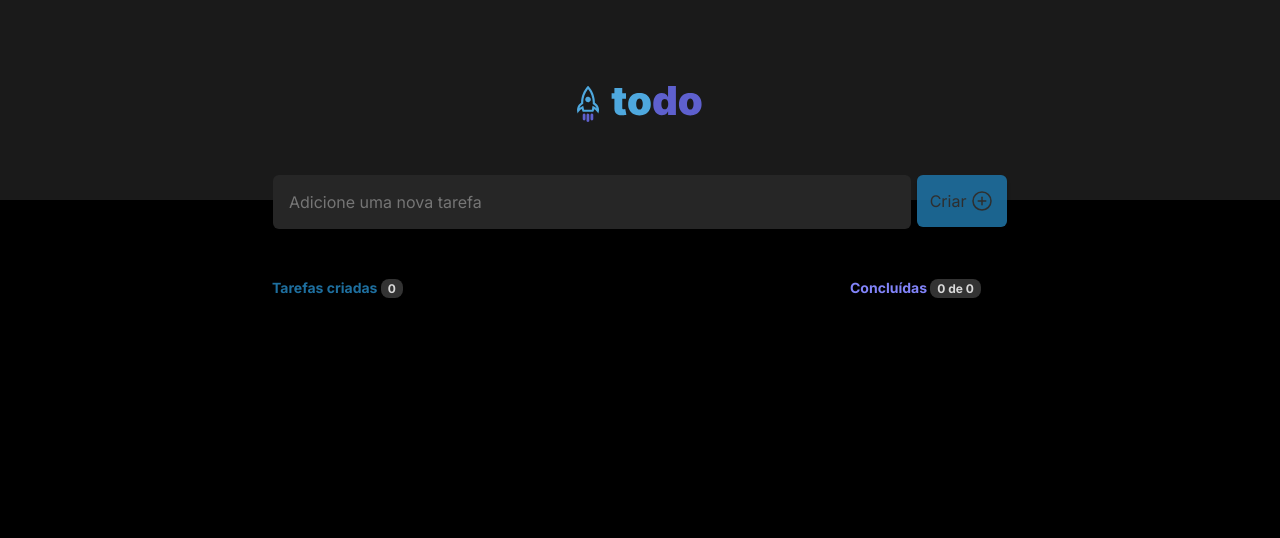
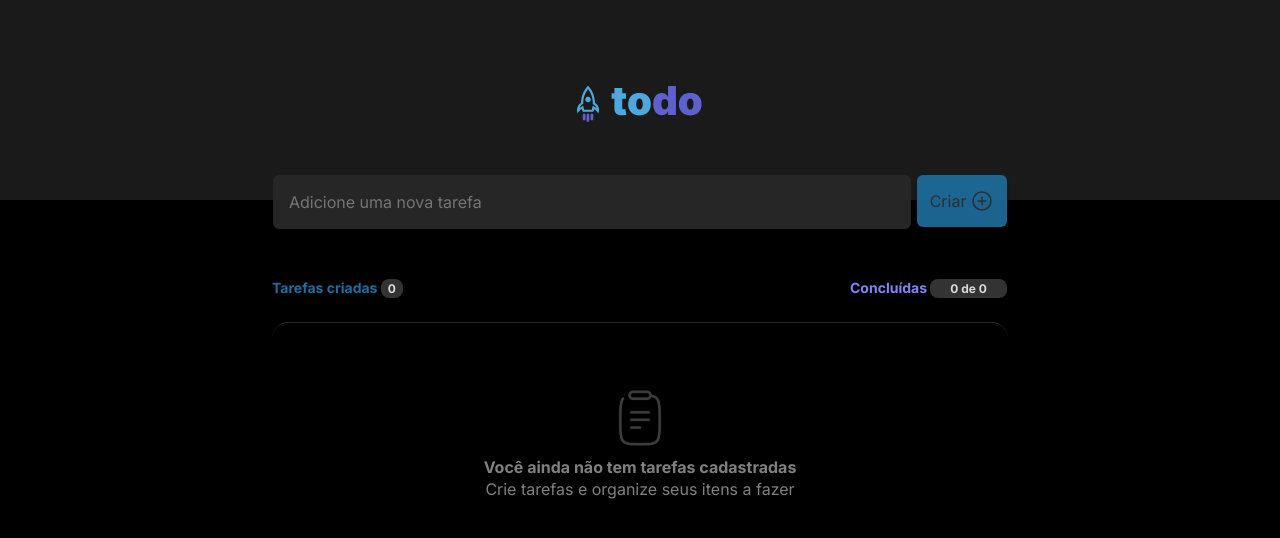
Before and after one commit to xenxem/TodoList, a React (Vite) app: page / in a window 1280 px wide. Shown: the top 538 px of the page. Built offline with nearby package versions, Linux system fonts and the light colour scheme.

Commit message:
exibição dos componentes para lista vazia e lista com tarefas.

```diff
--- a/src/App.module.css
+++ b/src/App.module.css
@@ -123,7 +123,7 @@ input[type="text"]:focus {
     height: 19px;
     font-weight: bold;
     font-size: 12px;
-    padding: 2px 7px;
+    padding: 2px 20px;
     color:var(--grey-200);
 }
 
--- a/src/App.tsx
+++ b/src/App.tsx
@@ -3,6 +3,7 @@ import styles from './App.module.css';
 import {PlusCircle} from 'phosphor-react';
 import { ChangeEvent, Fragment, useState } from 'react';
 import { Task } from './components/Task';
+import { TaskEmpty } from './components/TaskEmpty';
 
 
 function App() {
@@ -26,10 +27,16 @@ function App() {
 
     if(tarefasTotais === 0){
       return (
-        <div className={styles.headerInfoTasks}>
-          <span>Tarefas criadas <span className={styles.completedTasks}>{0}</span></span>
-          <span className={styles.completedTaskText}>Concluídas <span className={styles.totalTasks}>{0} de {0}</span></span>
-        </div> )
+        <>
+          <div className={styles.headerInfoTasks}>
+            <span>Tarefas criadas <span className={styles.completedTasks}>{0}</span></span>
+            <span className={styles.completedTaskText}>Concluídas <span className={styles.totalTasks}>{0} de {0}</span></span>
+          </div>
+          <div>
+            <TaskEmpty />
+          </div>
+        </>
+      )
     }else{
       return (
       <>
@@ -68,7 +75,7 @@ function App() {
     </div>
     <div className={styles.containerEmptyContent}>
       <div className={styles.containerTask}>
-          {reenderTaskInfo()}
+          { reenderTaskInfo() }
       </div>
     </div>
    </Fragment>
--- a/src/components/Task.module.css
+++ b/src/components/Task.module.css
@@ -20,14 +20,6 @@
     text-align: justify;
 }
 
-.tresh {
-    cursor: pointer;
+ .check {
+  cursor: pointer;
 }
-
-.check {
-  cursor: pointer;
-  background-image: url('../../public/check.png');
-  background-size: cover; /* Faz a imagem cobrir toda a área do elemento */
-  background-position: center; /* Centraliza a imagem no elemento */
-  background-repeat: no-repeat; /* Evita que a imagem se repita */
-}
--- a/src/components/Task.tsx
+++ b/src/components/Task.tsx
@@ -1,13 +1,13 @@
 import styles from './Task.module.css'
-
+import TreshSVG from './TreshSVG';
 
 export const Task = () =>{
     return(
         <>
             <div className={styles.descriptionTask}>
-               <div><img src='../../../public/check.png'/></div>
+               <div><img src='../../../public/check.png' className={styles.check}/></div>
                <div className={styles.descriptionVerticalAlign}>Lorem impsum duloren Lorem impsum dulorenLorem impsum dulorenLorem impsum duloren</div>
-               <div><img src='../../../public/trash.png' className={styles.tresh} /></div>
+               <div><TreshSVG /> </div>
             </div>
         </>
     );
--- a/src/components/TaskEmpty.module.css
+++ b/src/components/TaskEmpty.module.css
@@ -0,0 +1,20 @@
+
+.descriptionTaskEmpty {
+
+    display: flex;
+    flex-direction: column;
+    justify-content:center;
+    align-items:center;
+    height: 15.25rem;
+    color:var(--grey-300);
+    margin-top: 24px;
+    border-radius: 16px 16px 0px 0px;
+    border-top: 1px solid var(--grey-500);
+}
+
+.titleTextYou {
+    font-weight: bold;
+    font-size: 1rem;
+    line-height: 22.4px;
+    margin-top: 10px;
+}
--- a/src/components/TaskEmpty.tsx
+++ b/src/components/TaskEmpty.tsx
@@ -4,8 +4,10 @@ import styles from './TaskEmpty.module.css'
 export const TaskEmpty = () =>{
     return(
         <>
-            <div className={styles.descriptionTask}>
-               vazio
+            <div className={styles.descriptionTaskEmpty}>
+                <img src='../../../public/Clipboard.svg' />
+               <p className={styles.titleTextYou}>Você ainda não tem tarefas cadastradas</p>
+               <p className={styles.titleTextMake}>Crie tarefas e organize seus itens a fazer</p>
             </div>
         </>
     );
--- /dev/null
+++ b/src/components/TreshSVG.module.css
@@ -0,0 +1,9 @@
+/* App.css */
+.tresh {
+    color: var(--grey-300); /* Ou qualquer outra cor */
+  }
+
+.tresh:hover {
+color: var(--danger); /* A cor muda para vermelho ao passar o mouse */
+cursor: pointer;
+}
--- /dev/null
+++ b/src/components/TreshSVG.tsx
@@ -0,0 +1,13 @@
+import styles from  './TreshSVG.module.css';
+
+const TreshSVG = () => {
+  return (
+    <svg className={styles.tresh} width="24" height="24" viewBox="0 0 24 24" fill="none" xmlns="http://www.w3.org/2000/svg">
+<path d="M14.2021 9.98547H12.8716V15.5073H14.2021V9.98547Z" fill="currentColor"/>
+<path d="M11.4624 9.98547H10.1318V15.5073H11.4624V9.98547Z" fill="currentColor"/>
+<path d="M18.478 7.16712C18.4754 7.03061 18.4295 6.89846 18.3469 6.78975C18.2642 6.68104 18.1492 6.6014 18.0184 6.56232C17.9596 6.53782 17.8974 6.52252 17.8339 6.51696H14.2868C14.1525 6.07791 13.8808 5.69355 13.5117 5.42047C13.1426 5.14739 12.6956 5 12.2365 5C11.7774 5 11.3304 5.14739 10.9613 5.42047C10.5922 5.69355 10.3205 6.07791 10.1862 6.51696H6.63911C6.58068 6.51814 6.52269 6.52729 6.46674 6.54418H6.45162C6.31318 6.58701 6.19334 6.67547 6.11163 6.79515C6.02992 6.91483 5.99117 7.05866 6.00169 7.20319C6.01222 7.34771 6.0714 7.48441 6.16958 7.59099C6.26776 7.69757 6.39916 7.76774 6.54234 7.79006L7.25298 17.5334C7.26382 17.9127 7.41693 18.2741 7.68191 18.5458C7.94688 18.8175 8.30435 18.9797 8.68332 19H15.7867C16.1662 18.9804 16.5244 18.8186 16.79 18.5468C17.0556 18.2751 17.2092 17.9132 17.22 17.5334L17.9277 7.79914C18.0802 7.77797 18.22 7.70232 18.3212 7.58615C18.4223 7.46999 18.478 7.32116 18.478 7.16712ZM12.2365 6.21456C12.3661 6.21458 12.4943 6.24146 12.6129 6.29351C12.7316 6.34556 12.8382 6.42164 12.926 6.51696H11.547C11.6346 6.42135 11.7411 6.34507 11.8599 6.29299C11.9786 6.24092 12.1069 6.21421 12.2365 6.21456ZM15.7867 17.7904H8.68332C8.60168 17.7904 8.47467 17.6573 8.45955 17.4457L7.75798 7.81123H16.715L16.0135 17.4457C15.9984 17.6573 15.8714 17.7904 15.7867 17.7904Z" fill="currentColor"/>
+</svg>
+  );
+};
+
+export default TreshSVG;
```
Also changed, not shown: public/semtarefas.png (added), public/trash.svg (added).
